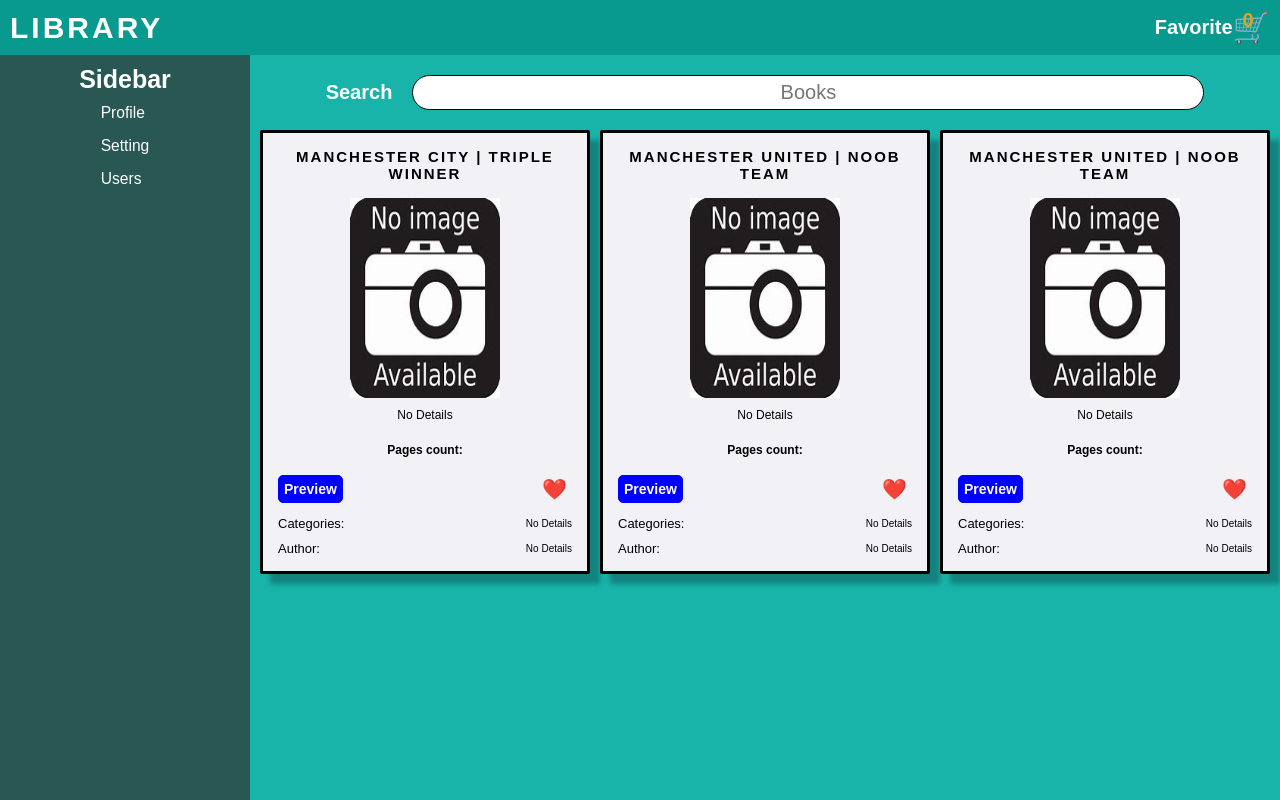
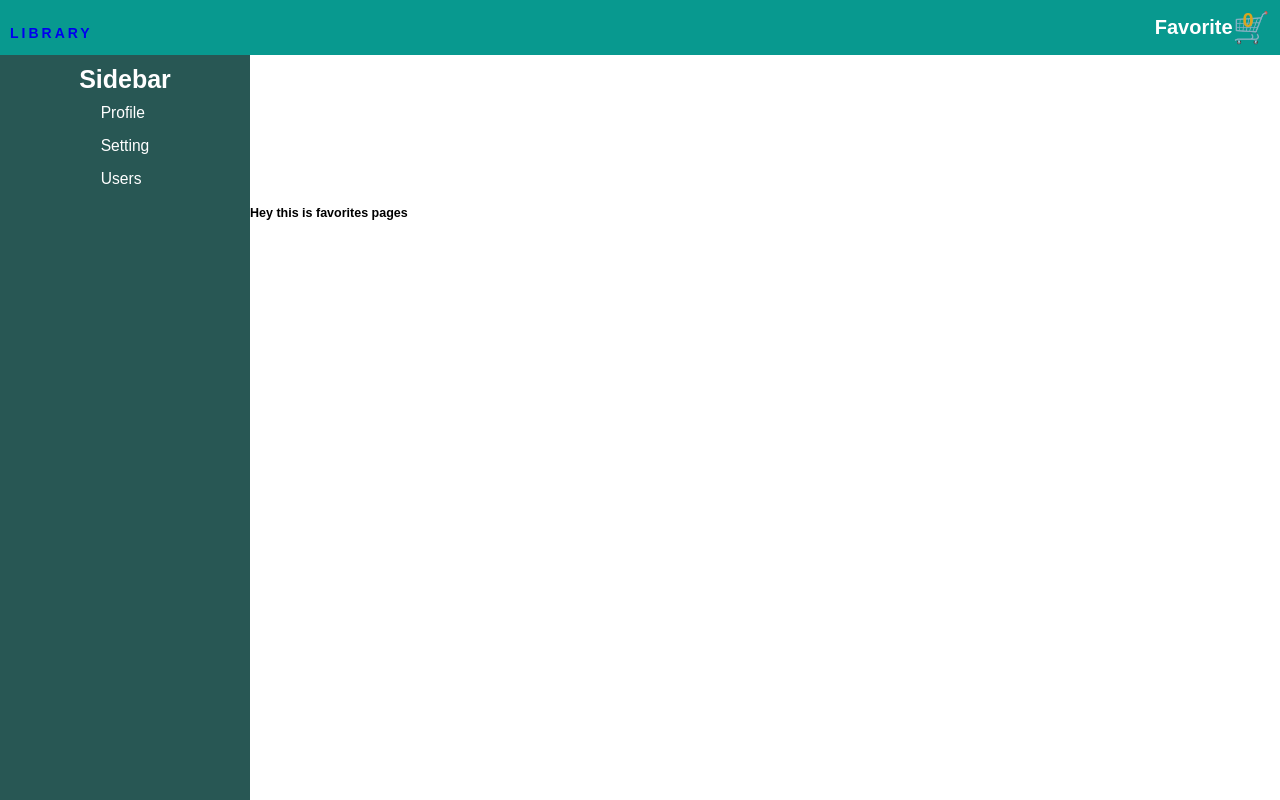
Before and after one commit to thanak81/Library, a React (Vite) app: page /favorite in a window 1280 px wide. Built offline with nearby package versions, Linux system fonts and the light colour scheme.

Commit message:
Library V2

```diff
--- a/package.json
+++ b/package.json
@@ -21,6 +21,7 @@
     "eslint-plugin-react": "^7.32.2",
     "eslint-plugin-react-hooks": "^4.6.0",
     "eslint-plugin-react-refresh": "^0.4.1",
+    "react-router-dom": "^6.14.2",
     "vite": "^4.4.0"
   }
 }
--- a/src/App.jsx
+++ b/src/App.jsx
@@ -1,35 +1,15 @@
 import { useState, useEffect } from "react";
 import "./index.css";
-import image from "./noimage.jpg";
+import FavoritePage from "./Pages/FavoritePages";
+import Header from "./Components/Header";
+import Sidebar from "./Components/Sidebar";
+import MainContent from "./Pages/HomePages/MainContent";
+import {book} from "./Data/DefaultBookData"
+import {Route,Routes} from 'react-router-dom';
 
 // book.volumeInfo.title
 
-const book = [
-  {
-    id: 12,
-    isLiked: false,
-    volumeInfo: {
-      title: "Manchester City | Triple Winner",
-      author: "Pep GUADIOLA",
-    },
-  },
-  {
-    id: 13,
-    isLiked: false,
-    volumeInfo: {
-      title: "Manchester United | Noob Team",
-      author: "Ronaldo",
-    },
-  },
-  {
-    id: 14,
-    isLiked: false,
-    volumeInfo: {
-      title: "Manchester United | Noob Team",
-      author: "Ronaldo",
-    },
-  },
-];
+
 
 function App() {
   const [bookData, setBookData] = useState(book);
@@ -101,131 +81,14 @@
   return (
     <>
       <div className="container">
-        <div className="header">
-          <Header />
-          <Favorite favorite={favorite} />
-        </div>
-
+        <Header favorite={favorite}/>
         <Sidebar />
-        <div className="content">
-          <SearchBar
-            search={search}
-            setSearch={setSearch}
-            searchInput={searchInput}
-          />
-          <div className="content-grid">
-            <Card bookData={bookData} handleLiked={handleLiked} handleRemove={handleRemove} favoriteChecker={favoriteChecker} />
-          </div>
-        </div>
+        <Routes>
+          <Route path="/" element ={<MainContent search={search} setSearch={setSearch} searchInput={searchInput} bookData={bookData} handleLiked={handleLiked} handleRemove={handleRemove} favoriteChecker={favoriteChecker}/>} />
+          <Route path="favorite" element={<FavoritePage />} />
+        </Routes>
       </div>
     </>
   );
 }
 export default App;
-
-function Header() {
-  return <div className="header-library">LIBRARY</div>;
-}
-
-function Favorite({favorite}) {
-
-
-  return (
-    <div className="header-fav">
-      Favorite
-      <span className="cart">🛒</span>
-     <span className="header-fav-count" >{favorite.length}</span>
-    </div>
-  );
-}
-
-function Sidebar() {
-  return (
-    <div className="sidebar">
-      <h2>Sidebar</h2>
-      <div className="options">
-        <span>Profile</span>
-        <span>Setting</span>
-        <span>Users</span>
-      </div>
-    </div>
-  );
-}
-
-function Card({ bookData, handleLiked , handleRemove , favoriteChecker }) {
-  return (
-    <>
-      {bookData?.map((book) => {
-        let thumbnails =
-          book.volumeInfo.imageLinks &&
-          book.volumeInfo.imageLinks.smallThumbnail;
-        let title = book.volumeInfo.title;
-        let author = book.volumeInfo.authors;
-        let categories = book.volumeInfo.categories;
-        let pageCount = book.volumeInfo.pageCount;
-        let preview = book.volumeInfo.previewLink;
-        let subtitles = book.volumeInfo.subtitle;
-        let none = "No Details";
-
-        return (
-          <div className="card" key={book.id}>
-            <div className="title">{title}</div>
-            <img
-              src={!thumbnails ? image : thumbnails}
-              alt={title}
-              onError={({ e }) => {
-                e.onerror = null;
-                e.src = image;
-              }}
-            />
-            <div className="desc">{!subtitles ? none : subtitles}</div>
-            <div className="pages-count">Pages count: {pageCount}</div>
-            <div className="preview-heart">
-              <a
-                className="preview-link"
-                rel="noopener noreferrer"
-                target="_blank"
-                href={preview}
-              >
-                Preview
-              </a>
-              {favoriteChecker(book.id) ?
-
-              <button onClick={() => handleRemove(book.id)}>
-                💔
-              </button>
-              :
-              <button onClick={() => handleLiked(book)}>
-              ❤️
-              </button>
-              }
-            </div>
-            <div className="type">
-              <div className="category">Categories:</div>
-              <span>{!categories ? none : categories}</span>
-            </div>
-            <div className="type">
-              <div className="author">Author:</div>
-              <span>{!author ? none : author}</span>
-            </div>
-          </div>
-        );
-      })}
-    </>
-  );
-}
-
-function SearchBar({ search, setSearch, searchInput }) {
-  return (
-    <form onSubmit={searchInput} className="input">
-      <label htmlFor="">Search</label>
-      <input
-        type="text"
-        className="search-input"
-        placeholder="Books"
-        onChange={(e) => setSearch(e.target.value)}
-        value={search}
-      />
-    </form>
-  );
-}
--- /dev/null
+++ b/src/Components/Header.jsx
@@ -0,0 +1,30 @@
+import React from "react";
+import {Link} from 'react-router-dom'
+
+function Header({ favorite }) {
+  return (
+    <div className="header">
+      <Title />
+      <Favorite favorite={favorite} />
+    </div>
+  );
+}
+export default Header;
+
+function Title() {
+    return(
+        <div className="header-library"><Link to="/">LIBRARY</Link></div>
+    )
+}
+
+function Favorite({ favorite }) {
+  return (
+    <div className="header-fav">
+      Favorite
+      <Link to="favorite">
+        <span className="cart">🛒</span>
+        <span className="header-fav-count">{favorite.length}</span>
+      </Link>
+    </div>
+  );
+}
--- /dev/null
+++ b/src/Components/Sidebar.jsx
@@ -0,0 +1,14 @@
+import React from "react";
+
+export default function Sidebar() {
+    return (
+      <div className="sidebar">
+        <h2>Sidebar</h2>
+        <div className="options">
+          <span>Profile</span>
+          <span>Setting</span>
+          <span>Users</span>
+        </div>
+      </div>
+    );
+  }
--- /dev/null
+++ b/src/Data/DefaultBookData.jsx
@@ -0,0 +1,26 @@
+export const book = [
+    {
+      id: 12,
+      isLiked: false,
+      volumeInfo: {
+        title: "Manchester City | Triple Winner",
+        author: "Pep GUADIOLA",
+      },
+    },
+    {
+      id: 13,
+      isLiked: false,
+      volumeInfo: {
+        title: "Manchester United | Noob Team",
+        author: "Ronaldo",
+      },
+    },
+    {
+      id: 14,
+      isLiked: false,
+      volumeInfo: {
+        title: "Manchester United | Noob Team",
+        author: "Ronaldo",
+      },
+    },
+  ];
--- /dev/null
+++ b/src/Pages/FavoritePages.jsx
@@ -0,0 +1,11 @@
+
+function FavoritePage({favorite}) {
+
+    return (
+      <div className="header-fav">
+        <h1>Hey this is favorites pages</h1>
+      </div>
+    );
+  }
+
+export default FavoritePage
--- /dev/null
+++ b/src/Pages/HomePages/Card.jsx
@@ -0,0 +1,66 @@
+import React from "react";
+import image from "../../noimage.jpg";
+
+
+export default function Card({ bookData, handleLiked , handleRemove , favoriteChecker }) {
+    return (
+      <>
+        {bookData?.map((book) => {
+          let thumbnails =
+            book.volumeInfo.imageLinks &&
+            book.volumeInfo.imageLinks.smallThumbnail;
+          let title = book.volumeInfo.title;
+          let author = book.volumeInfo.authors;
+          let categories = book.volumeInfo.categories;
+          let pageCount = book.volumeInfo.pageCount;
+          let preview = book.volumeInfo.previewLink;
+          let subtitles = book.volumeInfo.subtitle;
+          let none = "No Details";
+
+          return (
+            <div className="card" key={book.id}>
+              <div className="title">{title}</div>
+              <img
+                src={!thumbnails ? image : thumbnails}
+                alt={title}
+                onError={({ e }) => {
+                  e.onerror = null;
+                  e.src = image;
+                }}
+              />
+              <div className="desc">{!subtitles ? none : subtitles}</div>
+              <div className="pages-count">Pages count: {pageCount}</div>
+              <div className="preview-heart">
+                <a
+                  className="preview-link"
+                  rel="noopener noreferrer"
+                  target="_blank"
+                  href={preview}
+                >
+                  Preview
+                </a>
+                {favoriteChecker(book.id) ?
+
+                <button onClick={() => handleRemove(book.id)}>
+                  💔
+                </button>
+                :
+                <button onClick={() => handleLiked(book)}>
+                ❤️
+                </button>
+                }
+              </div>
+              <div className="type">
+                <div className="category">Categories:</div>
+                <span>{!categories ? none : categories}</span>
+              </div>
+              <div className="type">
+                <div className="author">Author:</div>
+                <span>{!author ? none : author}</span>
+              </div>
+            </div>
+          );
+        })}
+      </>
+    );
+  }
--- /dev/null
+++ b/src/Pages/HomePages/MainContent.jsx
@@ -0,0 +1,19 @@
+import SearchBar from "./Searchbar"
+import Card from "./Card"
+
+function Main({search,setSearch,searchInput,bookData,handleLiked,handleRemove,favoriteChecker}) {
+    return (
+        <div className="content">
+        <SearchBar
+          search={search}
+          setSearch={setSearch}
+          searchInput={searchInput}
+        />
+        <div className="content-grid">
+          <Card bookData={bookData} handleLiked={handleLiked} handleRemove={handleRemove} favoriteChecker={favoriteChecker} />
+        </div>
+      </div>
+    )
+}
+
+export default Main
--- /dev/null
+++ b/src/Pages/HomePages/Searchbar.jsx
@@ -0,0 +1,16 @@
+function SearchBar({ search, setSearch, searchInput }) {
+    return (
+      <form onSubmit={searchInput} className="input">
+        <label htmlFor="">Search</label>
+        <input
+          type="text"
+          className="search-input"
+          placeholder="Books"
+          onChange={(e) => setSearch(e.target.value)}
+          value={search}
+        />
+      </form>
+    );
+  }
+
+export default SearchBar
--- a/src/main.jsx
+++ b/src/main.jsx
@@ -1,9 +1,12 @@
-import React from 'react'
-import ReactDOM from 'react-dom/client'
-import App from './App.jsx'
+import React from "react";
+import ReactDOM from "react-dom/client";
+import App from "./App.jsx";
+import { BrowserRouter, Routes, Route } from "react-router-dom";
 
-ReactDOM.createRoot(document.getElementById('root')).render(
+ReactDOM.createRoot(document.getElementById("root")).render(
   <React.StrictMode>
-    <App />
-  </React.StrictMode>,
-)
+    <BrowserRouter>
+      <App />
+    </BrowserRouter>
+  </React.StrictMode>
+);
```
Also changed, not shown: src/Components/Home.jsx (added, +11 -0 lines), 1 other file (tests, documents, lock files or other folders).
